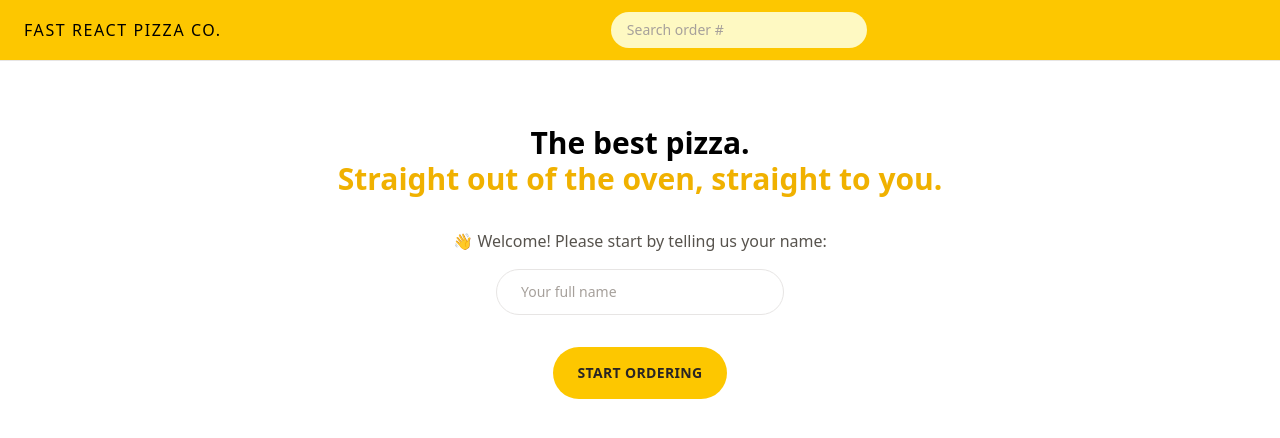
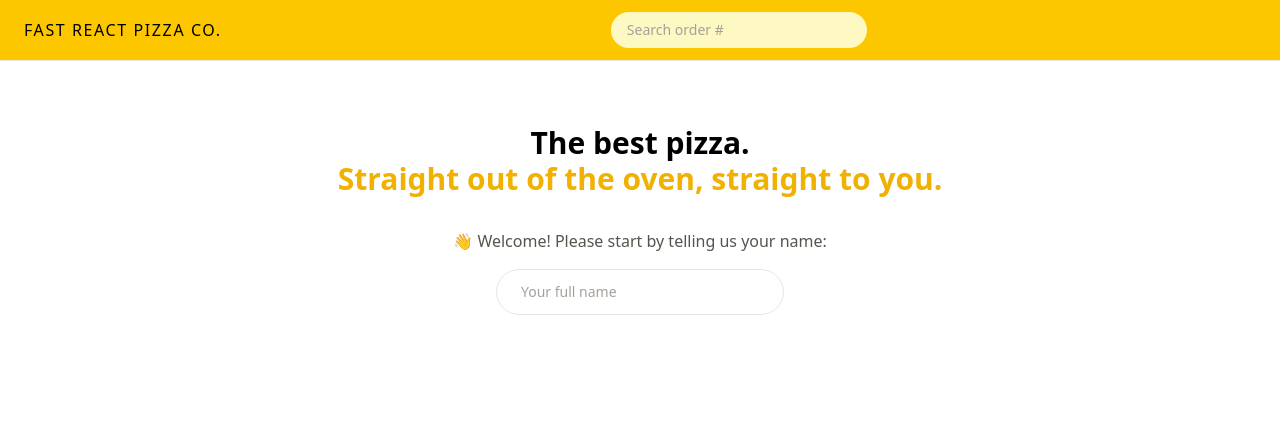
Before and after one commit to mirwais-sanaie/Fast-pizza-app, a React (Vite) app: page / in a window 1280 px wide. Shown: the top 438 px of the page. Built offline with nearby package versions, Linux system fonts and the light colour scheme.

Commit message:
some problem solved.

```diff
--- a/src/features/user/CreateUser.jsx
+++ b/src/features/user/CreateUser.jsx
@@ -29,11 +29,11 @@ function CreateUser() {
         className="input mb-8 w-72"
       />
 
-      {/* {username !== "" && ( */}
-      <div>
-        <Button type="primary">Start ordering</Button>
-      </div>
-      {/* )} */}
+      {username !== "" && (
+        <div>
+          <Button type="primary">Start ordering</Button>
+        </div>
+      )}
     </form>
   );
 }
```
